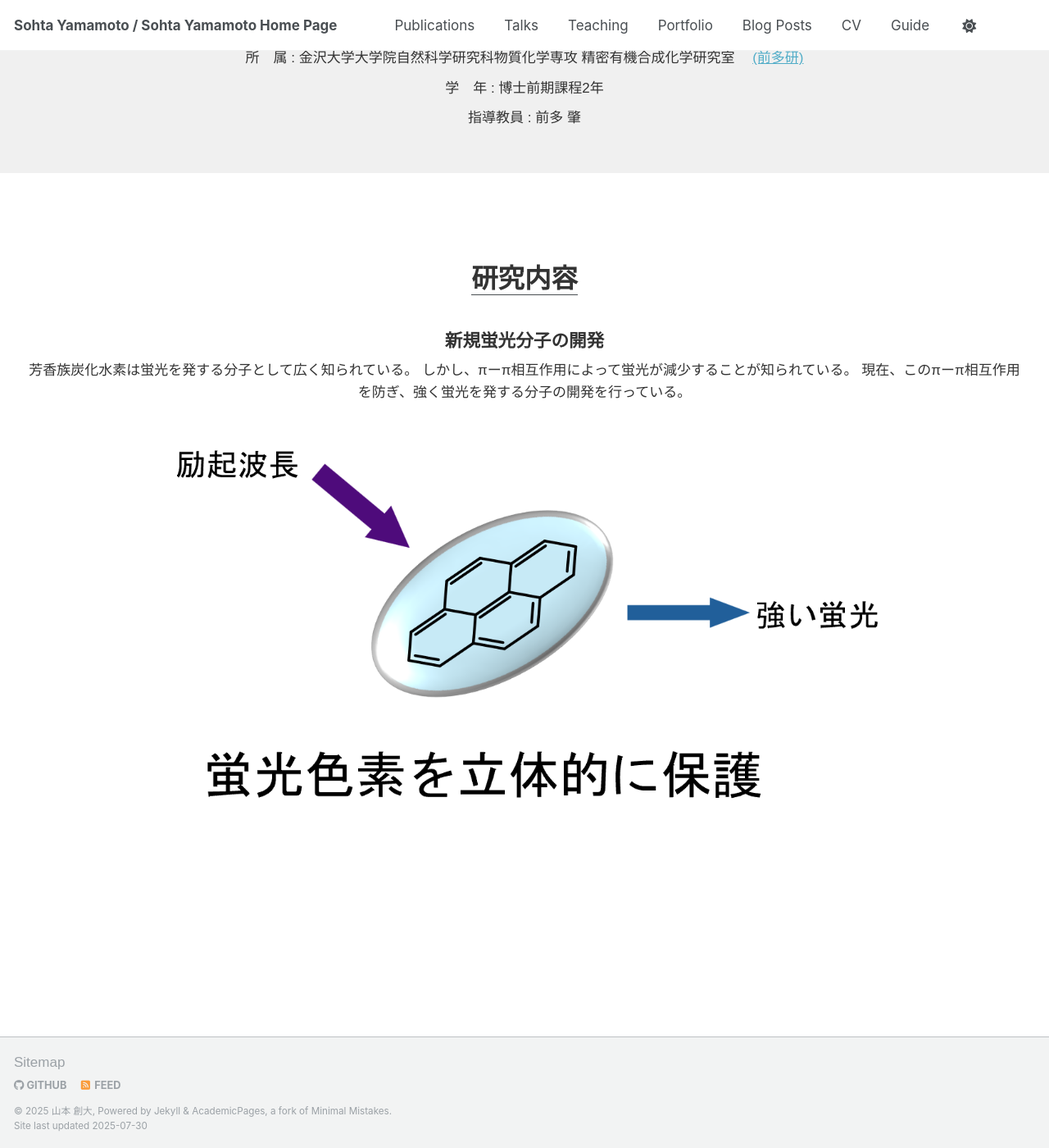
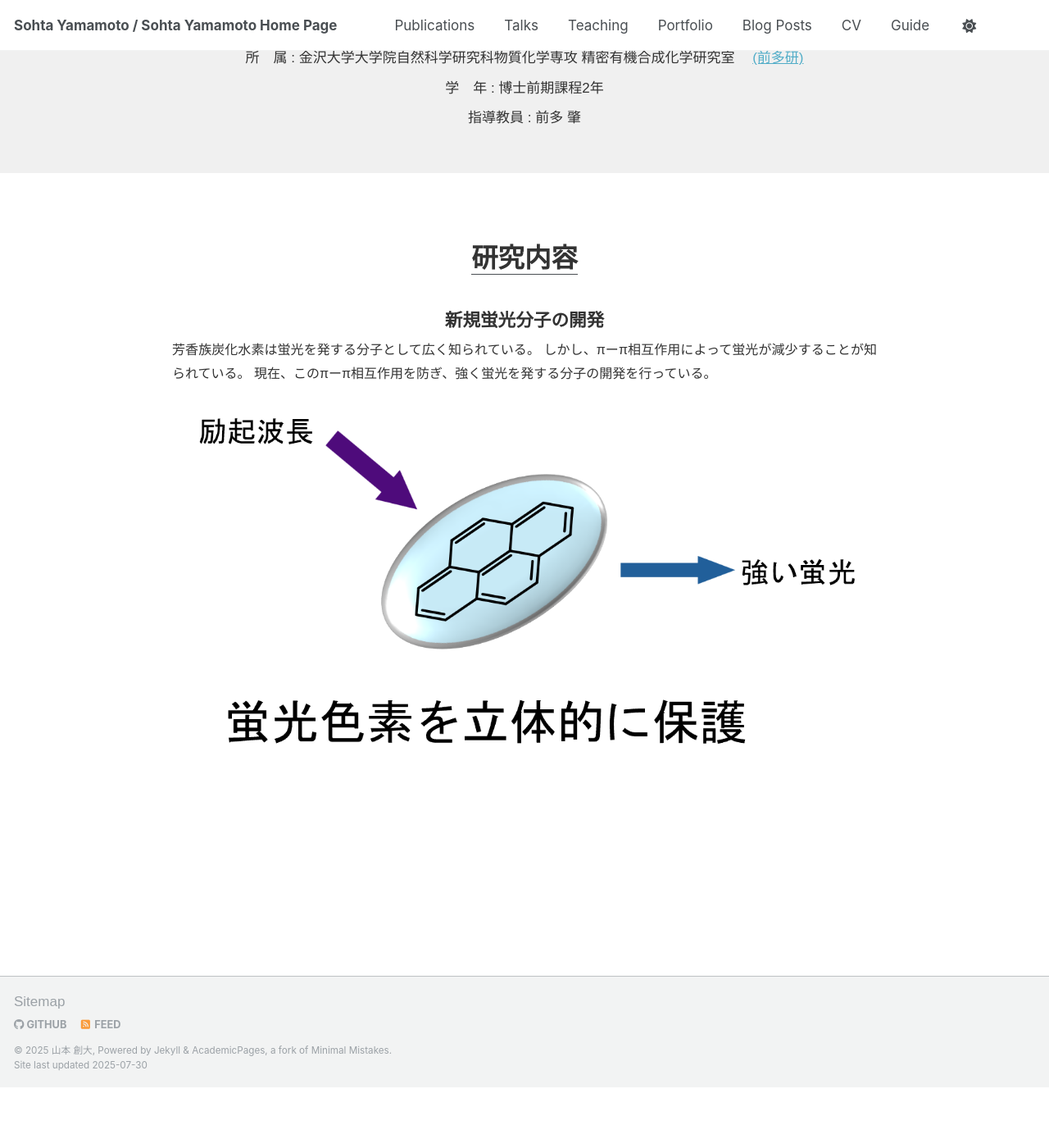
Before and after one commit to SaTom1313/SaTom1313.github.io, a Jekyll site: the page built from index.html, in a window 1280 px wide and 1400 px high, scrolled down 366 px. Shown: the whole window at 82% size. Built offline with Jekyll 4.4.1, drawn with Linux system fonts in a browser that asks for light colours; a script that is not in the unit is left out; after the commit the page ends 1692 px from its top, so only the background shows below that.

Commit message:
Update index.html

```diff
--- a/index.html
+++ b/index.html
@@ -119,12 +119,35 @@
   </p>
   <img src="/assets/image/研究.png" alt="研究画像" />
 </section>
+
 <style>
   .section-bottom {
-  width: auto;
-  height: 60%;
+    font-family: "Meiryo", sans-serif;
+    padding: 20px;
+    max-width: 900px;
+    margin: 0 auto;
+  }
+
+  .section-bottom h2,
+  .section-bottom h3 {
+    text-align: center;
+  }
+
+  .section-bottom p {
+    text-align: justify;
+    line-height: 1.8;
+    font-size: 16px;
+    margin-bottom: 20px;
+  }
+
+  .section-bottom img {
+    display: block;
+    max-width: 100%;
+    height: auto;
+    margin: 20px auto;
     object-fit: cover;
   }
 </style>
+
 </body>
 </html>
```
Lines whose indentation alone changed are shown as unchanged.
